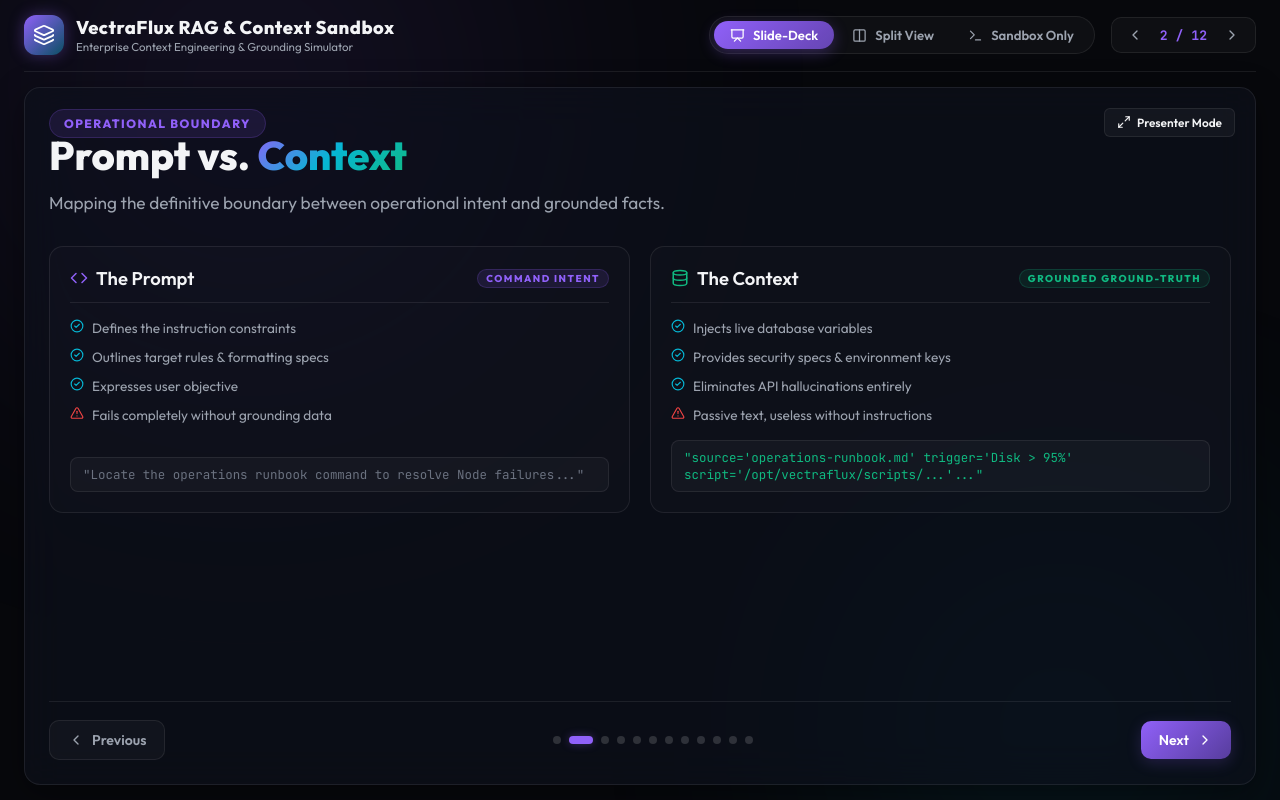
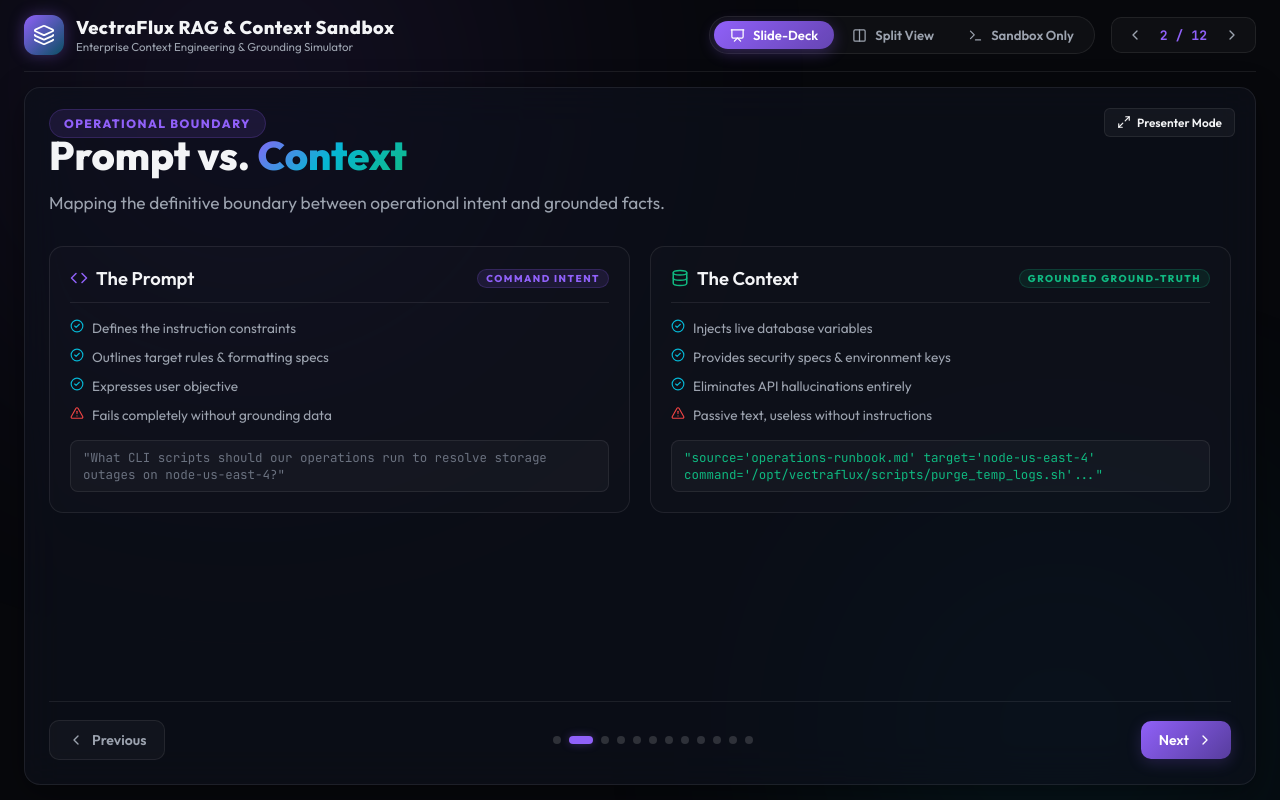
Before and after one commit to BlazeAxel99/context-engineering-visualizer, a React (Vite) app: page / in a window 1280 px wide. Both pictures are taken after a click on the element 589 px from the left and 740 px from the top of the page. Built offline with nearby package versions, Linux system fonts and the light colour scheme.

Commit message:
style: align Slide 2 comparison cards exactly with sandbox node outage parameters

```diff
--- a/src/components/SlidesDeck.jsx
+++ b/src/components/SlidesDeck.jsx
@@ -115,7 +115,7 @@
                     <li><CheckCircle2 size={14} className="text-cyan" /> Expresses user objective</li>
                     <li><AlertTriangle size={14} className="text-red" /> Fails completely without grounding data</li>
                   </ul>
-                  <div className="comp-pill">"Locate the operations runbook command to resolve Node failures..."</div>
+                  <div className="comp-pill">"What CLI scripts should our operations run to resolve storage outages on node-us-east-4?"</div>
                 </div>
 
                 <div className="comp-box">
@@ -129,7 +129,7 @@
                     <li><CheckCircle2 size={14} className="text-cyan" /> Eliminates API hallucinations entirely</li>
                     <li><AlertTriangle size={14} className="text-red" /> Passive text, useless without instructions</li>
                   </ul>
-                  <div className="comp-pill comp-pill-green">"source='operations-runbook.md' trigger='Disk &gt; 95%' script='/opt/vectraflux/scripts/...'..."</div>
+                  <div className="comp-pill comp-pill-green">"source='operations-runbook.md' target='node-us-east-4' command='/opt/vectraflux/scripts/purge_temp_logs.sh'..."</div>
                 </div>
               </div>
             </div>
```
